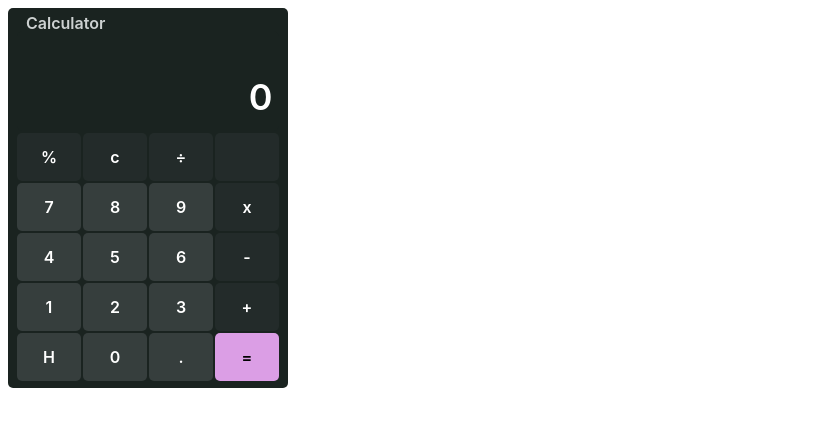
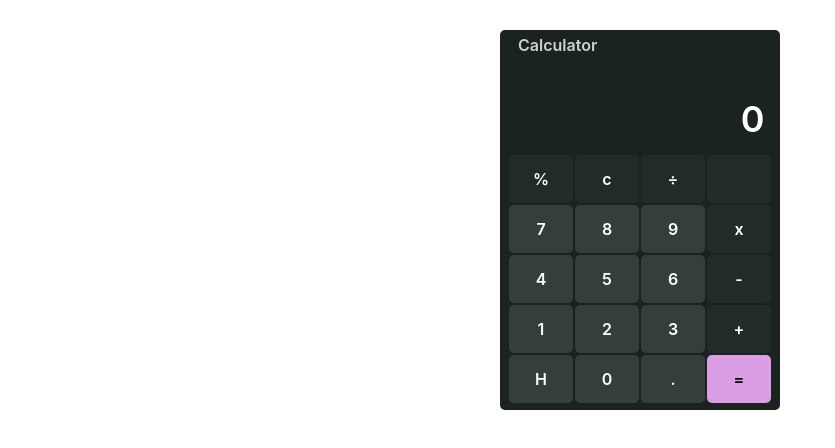
Before and after one commit to souleimane-ifqirne/calculator9000, a React (Vite) app: page / in a window 1280 px wide. Shown: the top 448 px of the page, without its empty margins (0-835 px from the left). Built offline with nearby package versions, Linux system fonts and the light colour scheme; some icons are missing.

Commit message:
feat(title): center calculator, title and link  icon

```diff
--- a/index.html
+++ b/index.html
@@ -3,9 +3,9 @@
 
 <head>
   <meta charset="UTF-8" />
-  <link rel="icon" type="image/svg+xml" href="/vite.svg" />
+  <link rel="icon" type="image/svg+xml" href="./assets/calculator-outline.svg" />
   <meta name="viewport" content="width=device-width, initial-scale=1.0" />
-  <title>Vite + React</title>
+  <title>Calculator9000</title>
 </head>
 
 <body>
--- a/src/App.css
+++ b/src/App.css
@@ -9,6 +9,11 @@
     cursor: default;
 }
 
+.calculator {
+    display: flex;
+    justify-content: center;
+    margin: 30px;
+}
 .number {
     color: white;
     background-color: rgba(54, 62, 61, 1);
--- a/src/App.jsx
+++ b/src/App.jsx
@@ -14,10 +14,13 @@ function App() {
   }
 
   return (
+    <body className="calculator">
       <div style={{ ...calcStyle }}>
         <Title text="0"></Title>
         <Calculator></Calculator>
       </div>
+    </body>
+
   )
 }
 
```
Also changed, not shown: assets/calculator-outline.svg (added).
